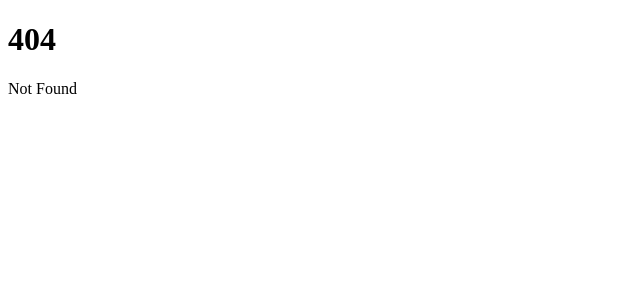
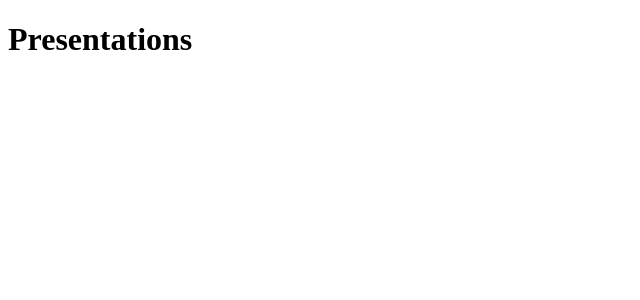
Before and after one commit to Permafrozen/Stratum, a SvelteKit app: page /presentations in a window 1280 px wide. Before the commit this address had no page. Shown: the top 300 px of the page, without its empty margins (0-640 px from the left). Built offline with nearby package versions, Linux system fonts and the light colour scheme.

Commit message:
added preentations route

```diff
--- /dev/null
+++ b/src/routes/presentations/+page.svelte
@@ -0,0 +1 @@
+<h1> Presentations </h1>
```
